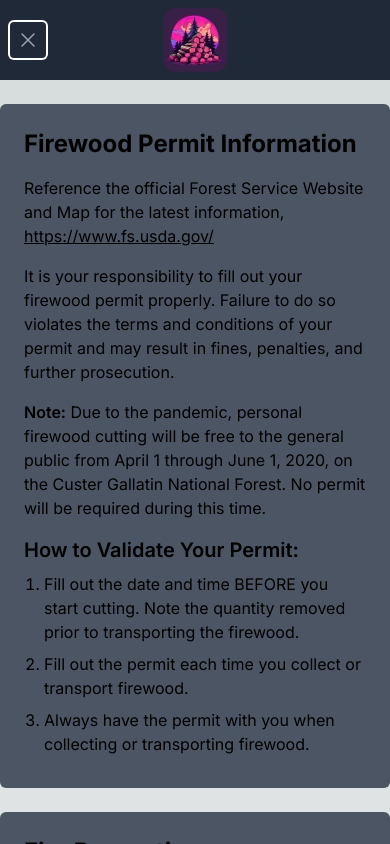
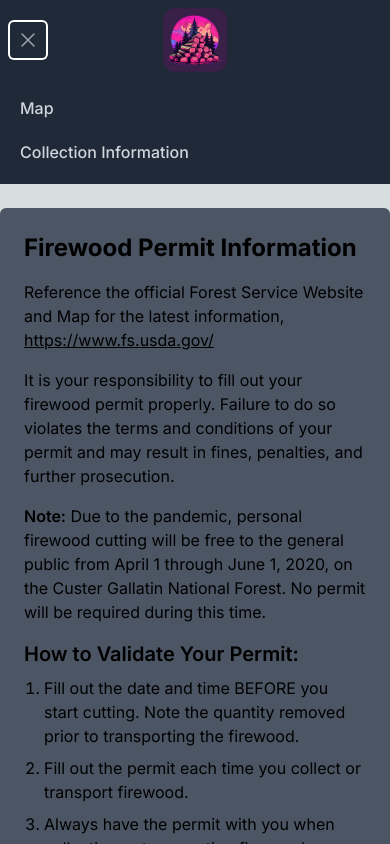
Before and after one commit to macgreene14/forest-fuel-finder, a Next.js app: page /info in a window 390 px wide. Both pictures are taken after a click on the button "Open main menu". Shown: the top 844 px of the page. Built offline with nearby package versions, Linux system fonts and the light colour scheme.

Commit message:
repair mobile menu dropdown

```diff
--- a/src/app/navbar.jsx
+++ b/src/app/navbar.jsx
@@ -148,7 +148,7 @@ export function NavBar() {
             </div>
           </div>
 
-          {/* <Disclosure.Panel className="sm:hidden">
+          <Disclosure.Panel className="sm:hidden">
             <div className="space-y-1 px-2 pb-3 pt-2">
               {navigation.map((item) => (
                 <Disclosure.Button
@@ -167,7 +167,7 @@ export function NavBar() {
                 </Disclosure.Button>
               ))}
             </div>
-          </Disclosure.Panel> */}
+          </Disclosure.Panel>
         </>
       )}
     </Disclosure>
--- a/src/app/page.tsx
+++ b/src/app/page.tsx
@@ -71,7 +71,7 @@ export default function Home() {
 
   );
   return (
-    <main className="bg-gray-900 w-screen h-[92vh] p-6">
+    <main className="bg-gray-900 w-screen h-[90vh] sm:p-6">
       <div ref={mapContainer} className="w-full h-full rounded-lg" ></div>
       {/* <LogCam map={map}/> */}
     </main>
```
